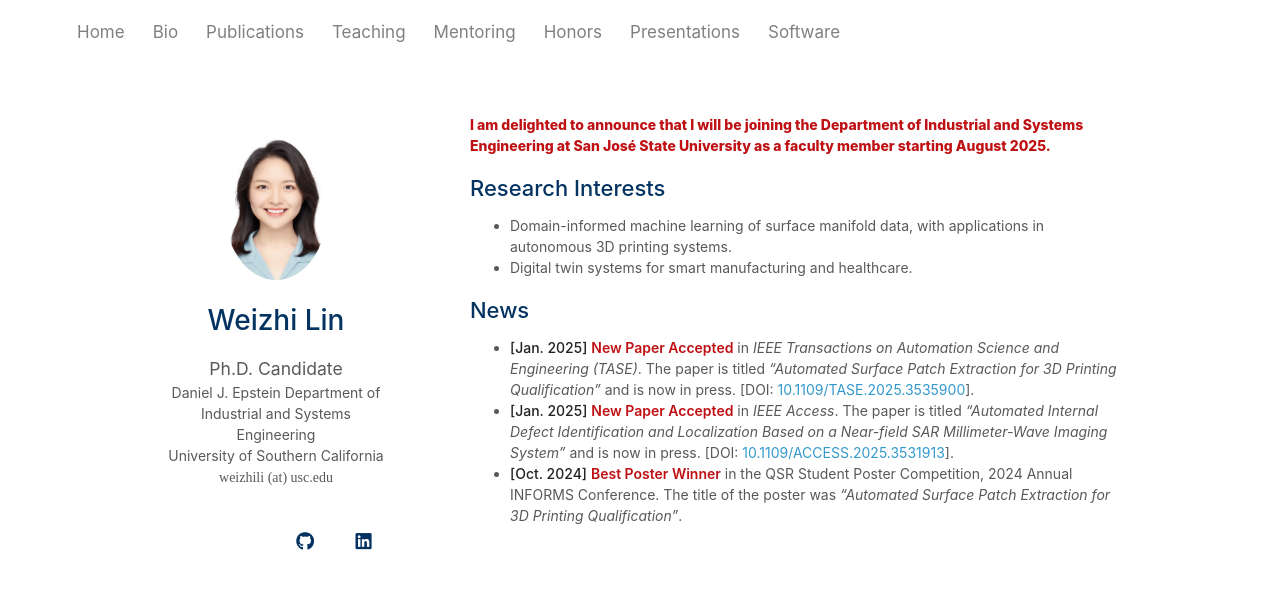
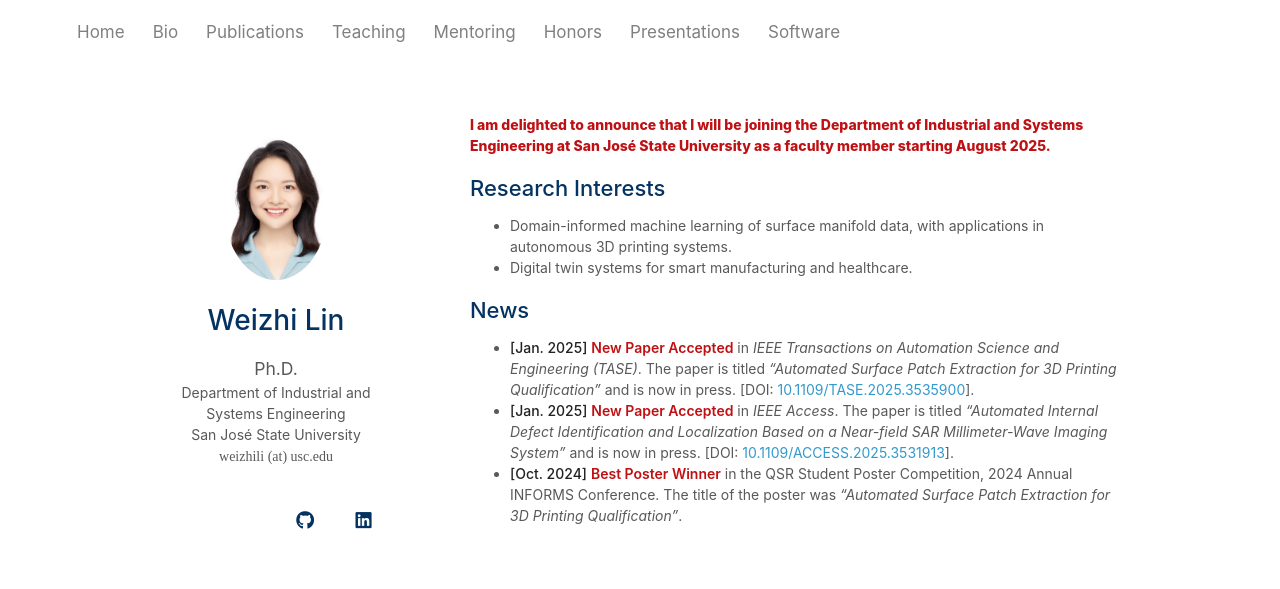
Before and after one commit to weizhi-lin/weizhi-lin.github.io, a Jekyll site: the page built from index.md, in a window 1280 px wide. Shown: the top 589 px of the page. Built offline with Jekyll 4.4.1, drawn with Linux system fonts in a browser that asks for light colours; a style sheet for code colours, icons or effects is not loaded.

Commit message:
Update _config.yml

```diff
--- a/_config.yml
+++ b/_config.yml
@@ -1,14 +1,14 @@
 # Basic Information
 title: Weizhi Lin
-position: Ph.D. Candidate
-affiliation: University of Southern California
-subaffiliation: Daniel J. Epstein Department of Industrial and Systems Engineering
+position: Ph.D.
+affiliation: San José State University
+subaffiliation: Department of Industrial and Systems Engineering
 email: weizhili (at) usc.edu
 
 # Search Engine Optimization (SEO)
 # The following information is used to improve the website traffic from search engines, e.g., Google.
 keywords: weizhi lin, lin weizhi, weizhilin
-description: Weizhi Lin is a Ph.D. candidate at the University of Southern California.
+description: Weizhi Lin is an Assistant Professor at San José State University.
 canonical: https://weizhi-lin.github.io
 
 # Links
```
